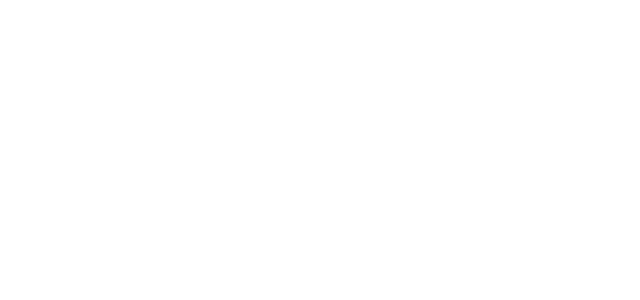
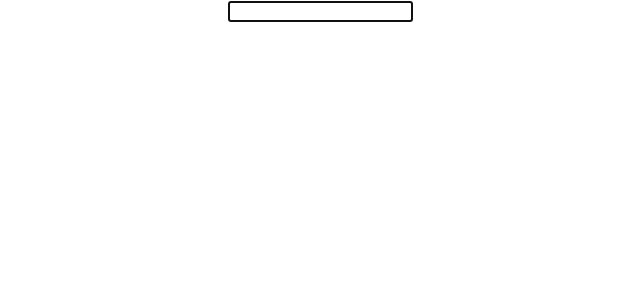
Before and after one commit to rameshbanakar/react_youtube_course_2, a React (Create React App) app: page / in a window 1280 px wide. Shown: the top 300 px of the page, without its empty margins (320-960 px from the left). Built offline with nearby package versions, Linux system fonts and the light colour scheme.

Commit message:
ref component

```diff
--- a/src/App.js
+++ b/src/App.js
@@ -1,10 +1,11 @@
 
 import './App.css';
+import RefDemo from './component/RefDemo';
 
 function App() {
   return (
     <div className="App">
-
+      <RefDemo/>
     </div>
   );
 }
--- /dev/null
+++ b/src/component/RefDemo.js
@@ -0,0 +1,21 @@
+import React, { Component } from 'react'
+
+export default class RefDemo extends Component {
+    constructor(props){
+        super(props)
+        this.inputRef=React.createRef()
+
+    }
+    componentDidMount(){
+        this.inputRef.current.focus()
+        console.log(this.inputRef)
+    }
+
+  render() {
+    return (
+      <div>
+        <input type="text" ref={this.inputRef}/>
+      </div>
+    )
+  }
+}
```
